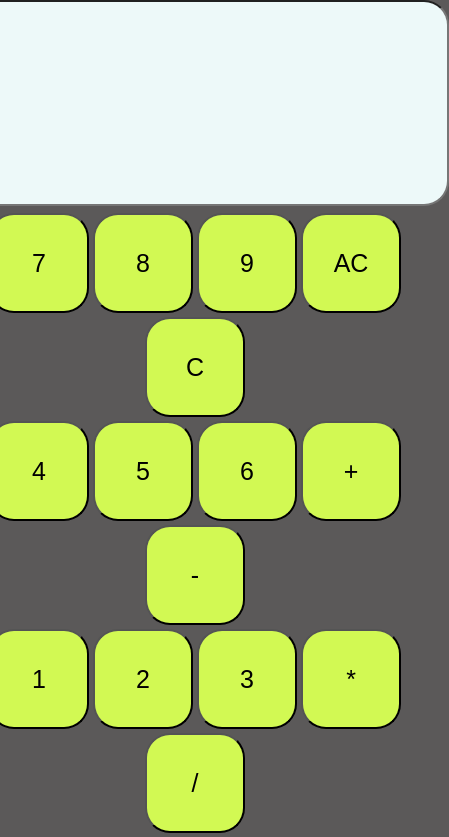
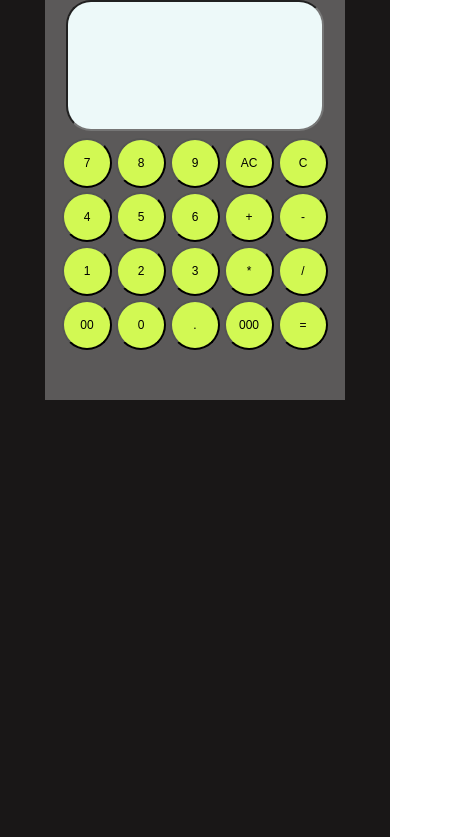
Before and after one commit to Mohamed1Mahmoud2/simple-calculator, a React (Create React App) app: page / in a window 390 px wide. Shown: the top 837 px of the page, 449 px wide, since content can reach past the window. Built offline with nearby package versions, Linux system fonts and the light colour scheme.

Commit message:
update CalcUi.css add responsive

```diff
--- a/src/components/CalcUi.css
+++ b/src/components/CalcUi.css
@@ -26,3 +26,27 @@
 .btn-calc:hover{
     background-color: rgb(194, 244, 31);
 }
+
+
+@media only screen and (max-width: 768px) {
+
+    /* For mobile phones: */
+    .calc-container{
+        width: 300px;
+        height:400px
+    }
+    .screen {
+
+        width: 250px;
+        height: 125px;
+        font-size: 30px;
+        border-radius: 25px;
+    }
+
+    .btn-calc {
+        width: 50px;
+        height: 50px;
+        font-size: 12px;
+
+    }
+}
```
